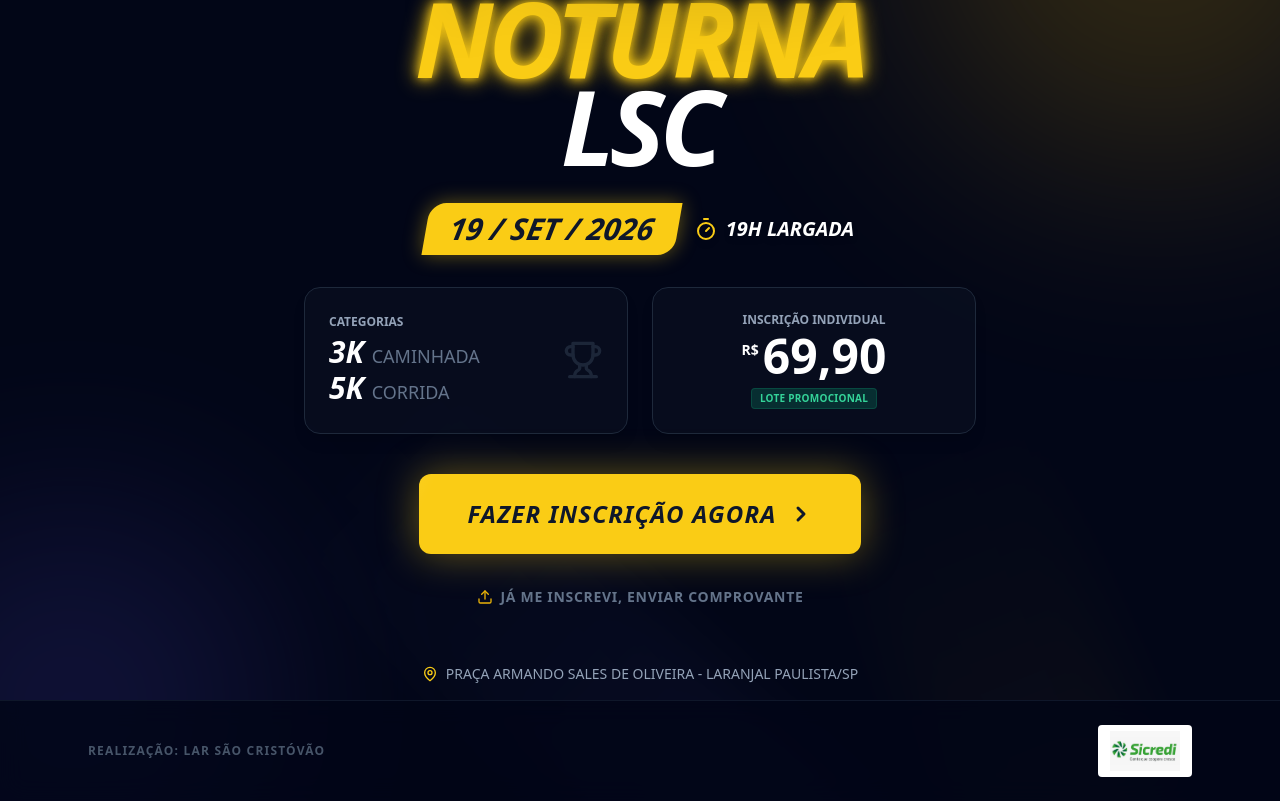
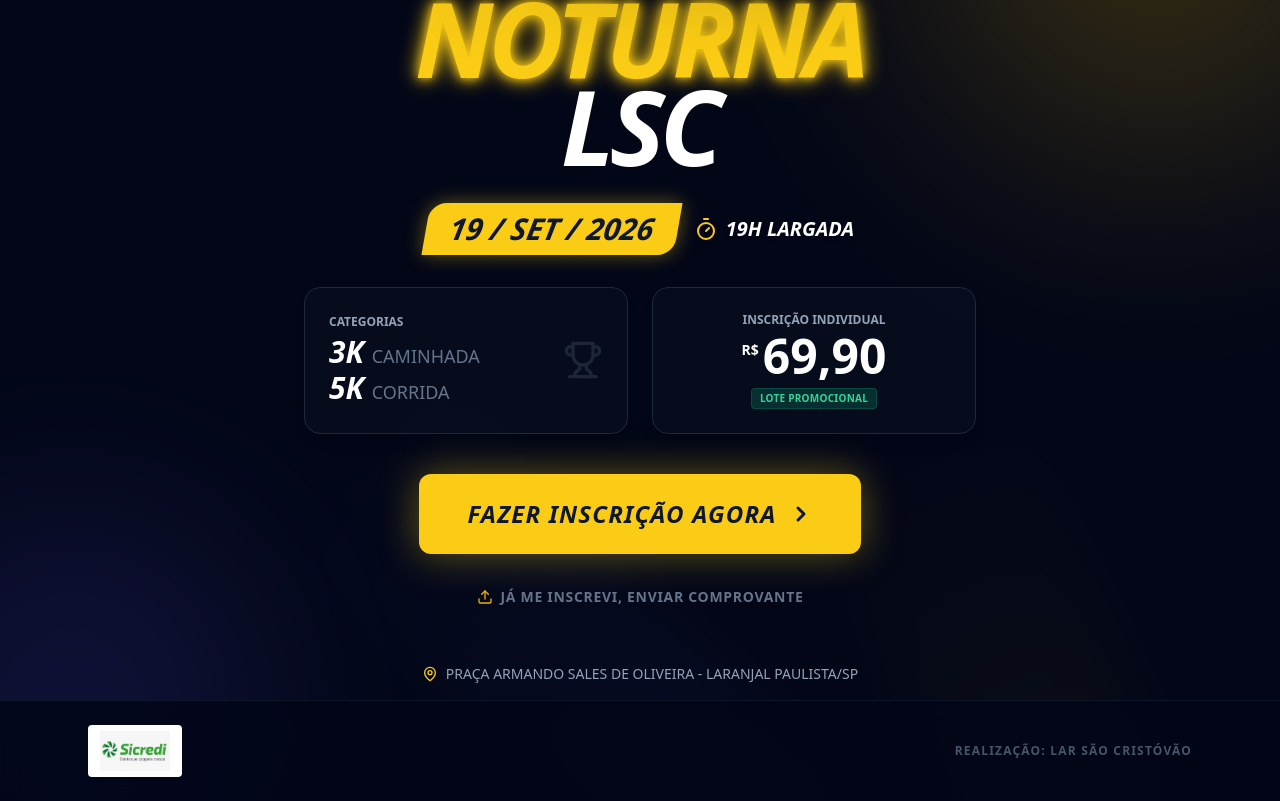
Before and after one commit to lcapelete-ux/corridaasilo, a React (Vite) app: page / in a window 1280 px wide. Shown: the part 228-1029 px from the top of the page. Built offline with nearby package versions, Linux system fonts and the light colour scheme.

Commit message:
Reordenar footer: logo Sicredi primeiro, Realização em seguida

```diff
--- a/components/LandingPage.tsx
+++ b/components/LandingPage.tsx
@@ -162,13 +162,13 @@ export const LandingPage: React.FC<LandingPageProps> = ({ onStartRegistration, o
       {/* Logos/Footer */}
       <footer className="relative z-10 py-6 border-t border-slate-900 bg-slate-950/80 backdrop-blur-md">
         <div className="max-w-6xl mx-auto flex flex-col md:flex-row justify-between items-center px-6 gap-4">
-           <div className="text-slate-600 text-xs font-bold uppercase tracking-widest">
-             Realização: Lar São Cristóvão
-           </div>
            <div className="flex items-center gap-6">
               <div className="bg-white rounded px-3 py-1.5 flex items-center">
                 <img src={sicrediLogo} alt="Sicredi" className="h-8 md:h-10 w-auto object-contain" />
               </div>
+           </div>
+           <div className="text-slate-600 text-xs font-bold uppercase tracking-widest">
+             Realização: Lar São Cristóvão
            </div>
         </div>
       </footer>
```
